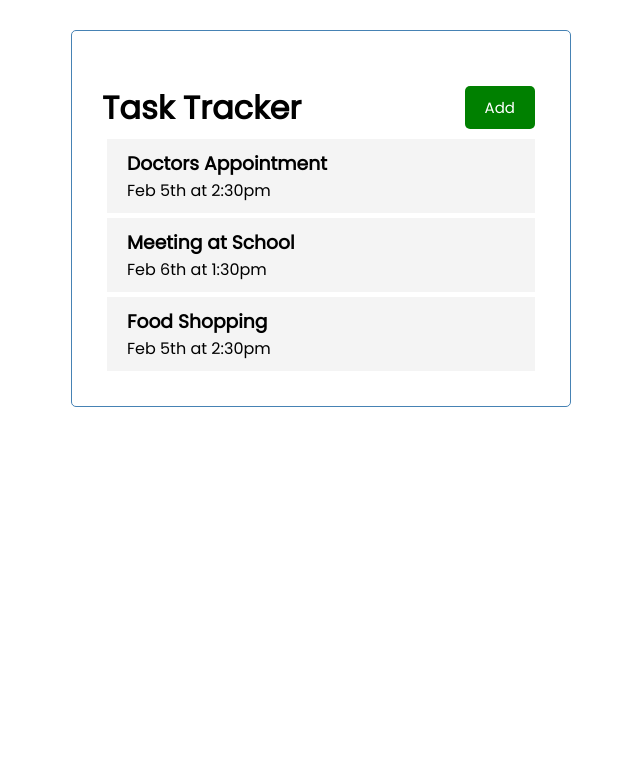
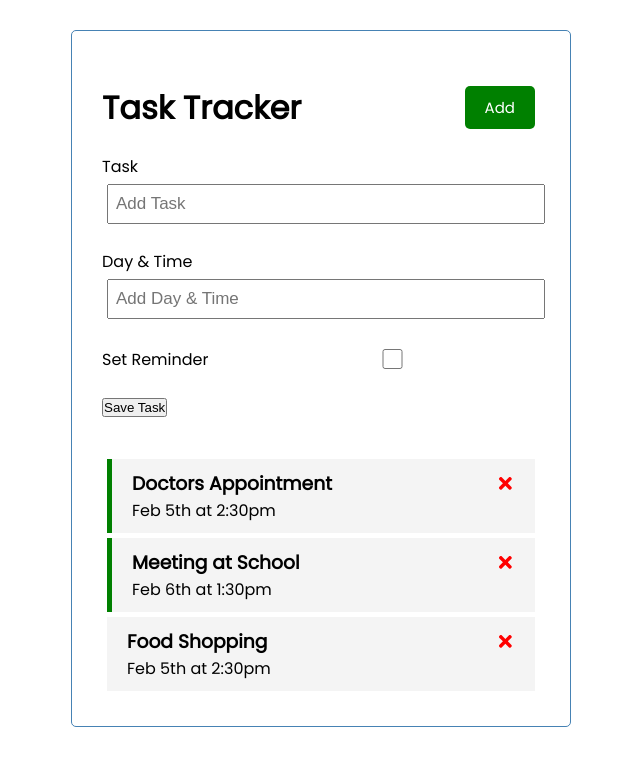
Before and after one commit to OlhaYarosh1/React-Task-Tracker, a React (Create React App) app: page / in a window 1280 px wide. Shown: the top 766 px of the page, without its empty margins (319-959 px from the left). Built offline with nearby package versions, Linux system fonts and the light colour scheme.

Commit message:
Added Form.

```diff
--- a/src/App.js
+++ b/src/App.js
@@ -1,6 +1,7 @@
 import { useState } from "react"
 import Header from './components/Header'
 import Tasks from './components/Tasks'
+import AddTask from './components/AddTask'
 
 const App = () => {
   const [tasks, setTasks] = useState(
@@ -25,10 +26,32 @@
         }
     ]
 )
+
+// Delete Task
+const deleteTask = (id) => {
+  setTasks(tasks.filter((task) => task.id !== id))
+}
+
+// Toggle Reminder
+const toggleReminder = (id) => {
+  setTasks(
+    tasks.map((task) =>
+    task.id === id ? { ...task, reminder:
+      !task.reminder } : task
+    )
+  )
+}
+
   return (
     <div className='container'>
       <Header />
-      <Tasks tasks={tasks}/>
+      <AddTask />
+      {tasks.length >0 ? (
+      <Tasks tasks={tasks}
+      onDelete={deleteTask} onToggle={toggleReminder} />
+      ) : (
+         'No Tasks To Show'
+      )}
     </div>
   );
 }
--- /dev/null
+++ b/src/components/AddTask.js
@@ -0,0 +1,22 @@
+const AddTask = () => {
+  return (
+    <form className='add-form'>
+        <div className='form-control'>
+            <label>Task</label>
+            <input type='text' placeholder='Add Task' />
+        </div>
+        <div className='form-control'>
+            <label>Day & Time</label>
+            <input type='text' placeholder='Add Day & Time' />
+        </div>
+        <div className='form-control form-control-check'>
+            <label>Set Reminder</label>
+            <input type='Checkbox' />
+        </div>
+
+        <input type='submit' value='Save Task' />
+    </form>
+  )
+}
+
+export default AddTask
--- a/src/components/Task.js
+++ b/src/components/Task.js
@@ -1,7 +1,16 @@
-const Task = ({ task }) => {
+import { FaTimes } from 'react-icons/fa'
+
+const Task = ({ task, onDelete, onToggle }) => {
   return (
-    <div className='task'>
-        <h3>{task.text}</h3>
+    <div className={`task ${task.reminder ? 'reminder' : ''}`}
+    onDoubleClick={() => onToggle(task.id)}>
+        <h3>
+            {task.text}{' '}
+            <FaTimes
+                style={{color: 'red', cursor: 'pointer'}}
+                onClick={() => onDelete(task.id)}
+            />
+        </h3>
         <p>{task.day}</p>
     </div>
   )
--- a/src/components/Tasks.js
+++ b/src/components/Tasks.js
@@ -1,10 +1,15 @@
 import Task from "./Task"
 
-const Tasks = ({ tasks }) => {
+const Tasks = ({ tasks, onDelete, onToggle }) => {
   return (
     <>
         {tasks.map((task) => (
-            <Task key={task.id} task={task}/>
+            <Task
+                key={task.id}
+                task={task}
+                onDelete={onDelete}
+                onToggle={onToggle}
+            />
         ))}
     </>
   )
--- a/src/index.css
+++ b/src/index.css
@@ -61,7 +61,7 @@
   cursor: pointer;
 }
 
-.task-reminder {
+.task.reminder {
   border-left: 5px solid green;
 }
 
```
Also changed, not shown: src/components/Button.js (line endings or trailing spaces).
